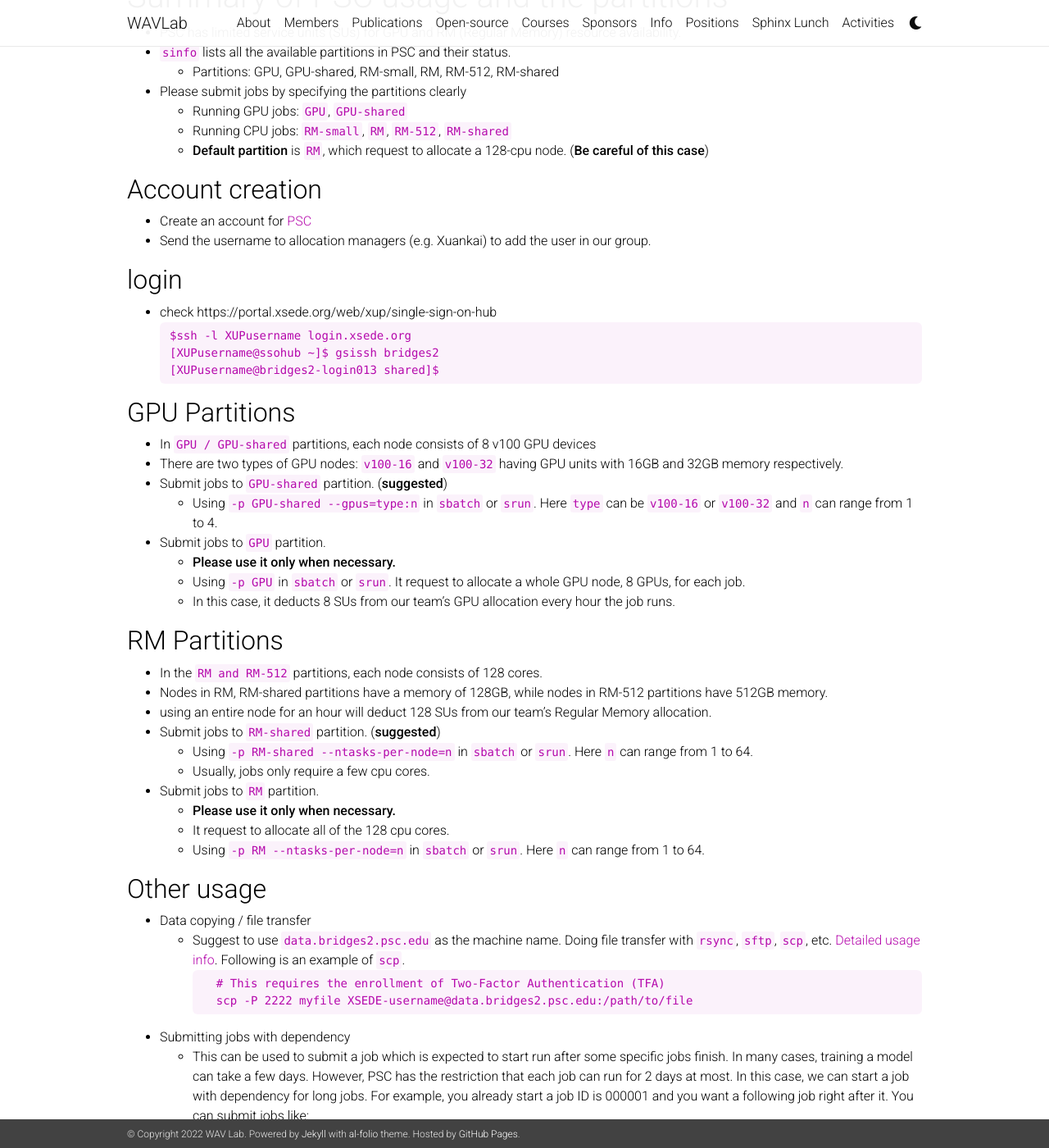
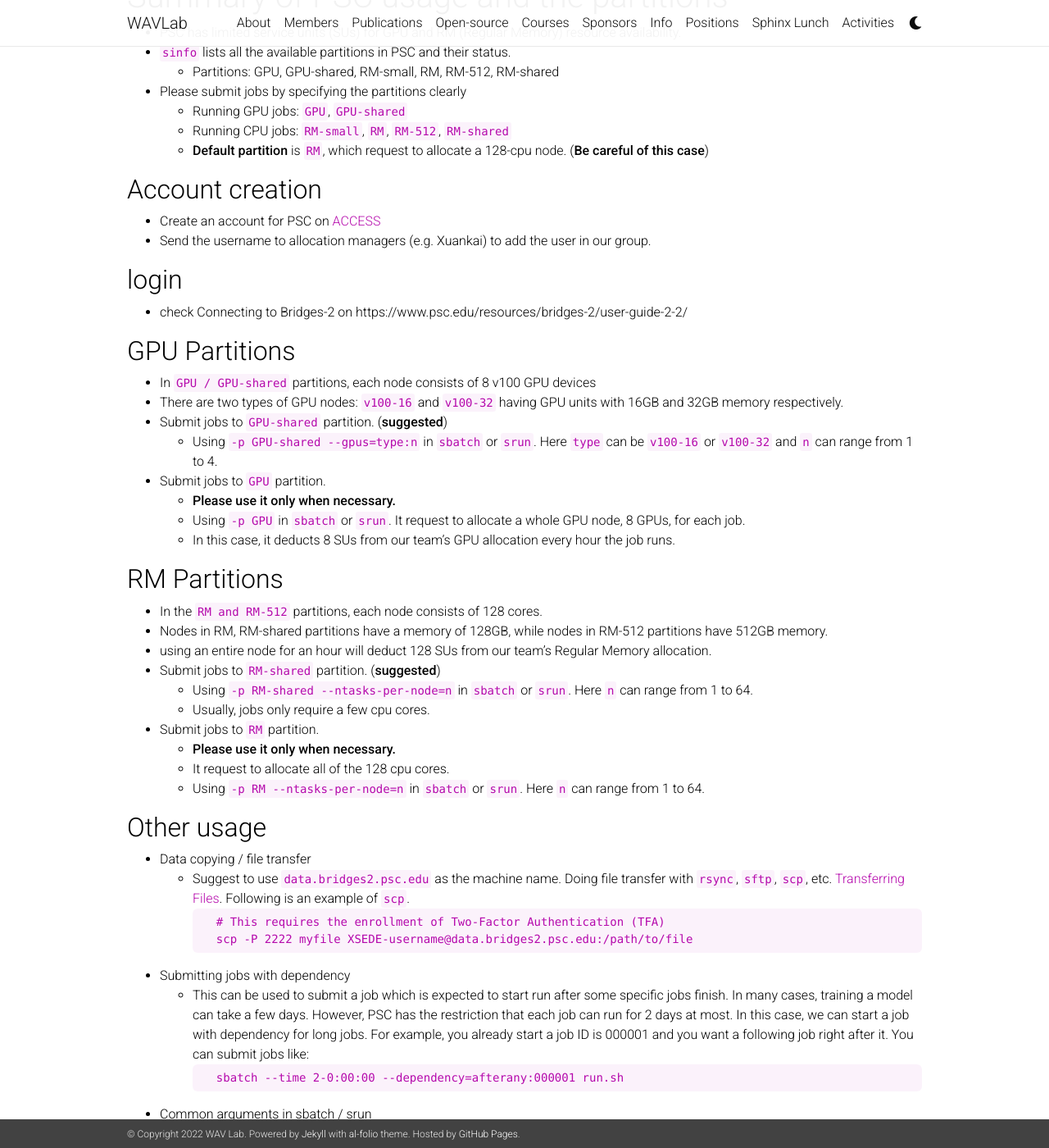
Before and after one commit to shinjiwlab/shinjiwlab.github.io, a Jekyll site: the page built from _posts/2022-01-01-psc-usage.md, in a window 1280 px wide and 1400 px high, scrolled down 372 px. Shown: the whole window at 82% size. Built offline with Jekyll 4.4.1, drawn with Linux system fonts in a browser that asks for light colours; nearby versions of some CDN libraries; a style sheet for code colours, icons or effects is not loaded.

Commit message:
Update 2022-01-01-psc-usage.md
Replace the XSEDE links with new ACCESS links.

````diff
--- a/_posts/2022-01-01-psc-usage.md
+++ b/_posts/2022-01-01-psc-usage.md
@@ -22,16 +22,11 @@ comments: false
 
 
 ## Account creation
-- Create an account for [PSC](https://portal.xsede.org/my-xsede#/guest)
+- Create an account for PSC on [ACCESS](https://allocations.access-ci.org/)
 - Send the username to allocation managers (e.g. Xuankai) to add the user in our group.
 
 ## login
-* check https://portal.xsede.org/web/xup/single-sign-on-hub
-```
-$ssh -l XUPusername login.xsede.org
-[XUPusername@ssohub ~]$ gsissh bridges2
-[XUPusername@bridges2-login013 shared]$
-```
+* check Connecting to Bridges-2 on https://www.psc.edu/resources/bridges-2/user-guide-2-2/
 
 ## GPU Partitions
 * In `GPU / GPU-shared` partitions, each node consists of 8 v100 GPU devices
@@ -57,7 +52,7 @@ $ssh -l XUPusername login.xsede.org
 
 ## Other usage
 * Data copying / file transfer
-  * Suggest to use `data.bridges2.psc.edu` as the machine name. Doing file transfer with `rsync`, `sftp`, `scp`, etc. [Detailed usage info](https://portal.xsede.org/psc-bridges-2#filetransfer-copybridgesfiles). Following is an example of `scp`.
+  * Suggest to use `data.bridges2.psc.edu` as the machine name. Doing file transfer with `rsync`, `sftp`, `scp`, etc. [Transferring Files](https://www.psc.edu/resources/bridges-2/user-guide-2-2/). Following is an example of `scp`.
     ```
       # This requires the enrollment of Two-Factor Authentication (TFA)
       scp -P 2222 myfile XSEDE-username@data.bridges2.psc.edu:/path/to/file
````
